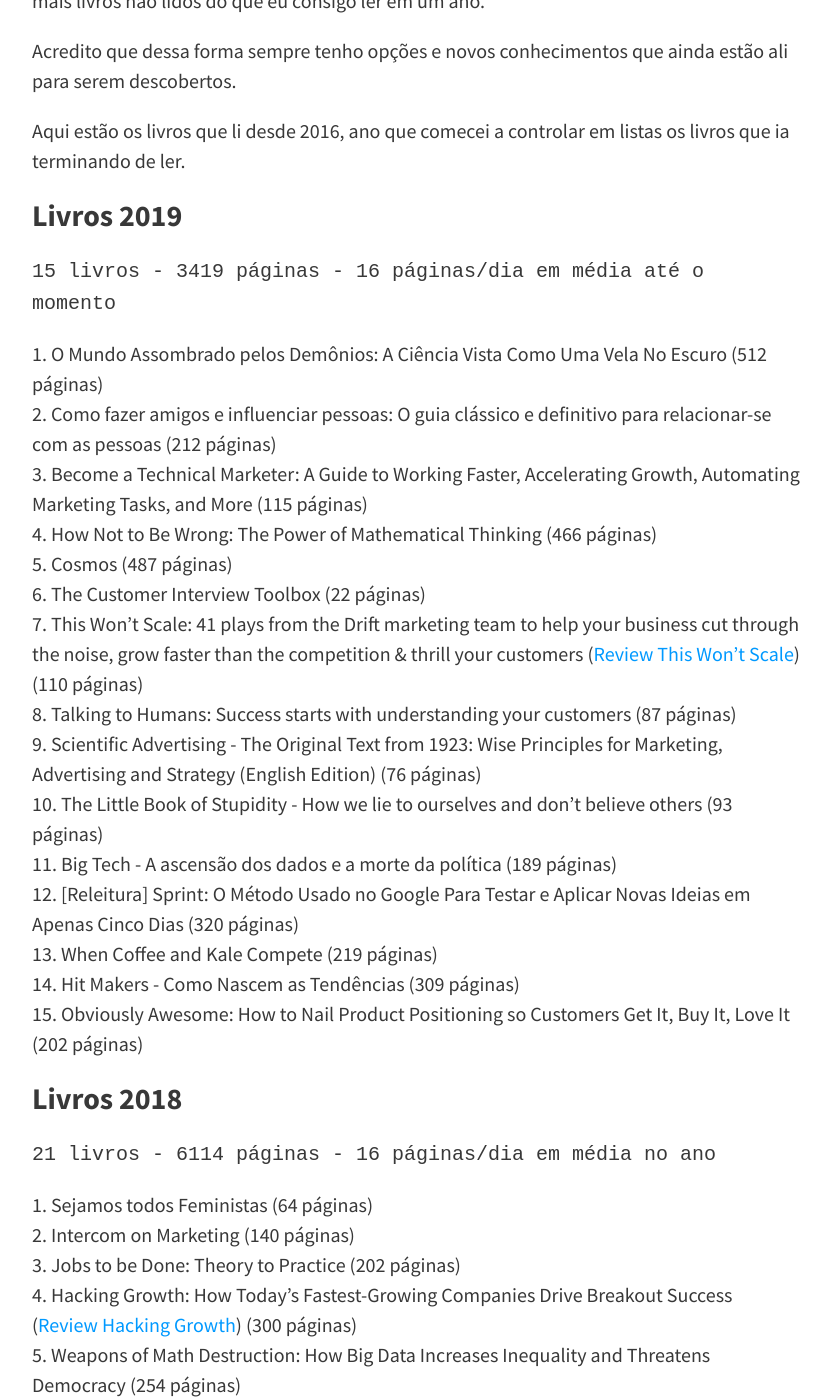
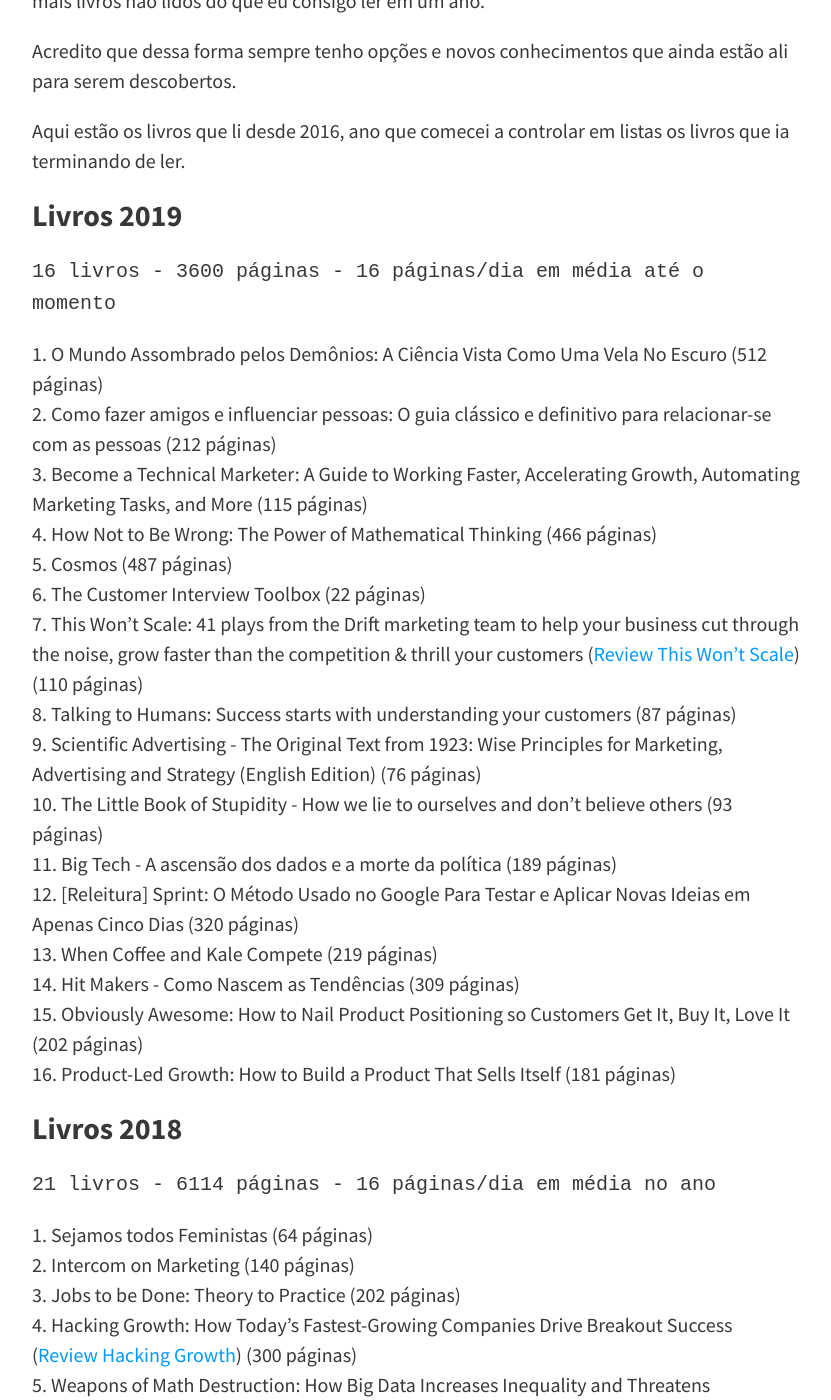
Before and after one commit to felipecbarbosa/felipecbarbosa.github.io, a Jekyll site: the page built from leituras.md, in a window 1280 px wide and 1400 px high, scrolled down 473 px. Shown: the whole window, without its empty margins (224-1055 px from the left). Built offline with Jekyll 4.4.1, drawn with Linux system fonts in a browser that asks for light colours; nearby versions of some CDN libraries; comment, search, counter and statistics services are not loaded.

Commit message:
Added PLG to leituras

````diff
--- a/leituras.md
+++ b/leituras.md
@@ -13,7 +13,7 @@ Acredito que dessa forma sempre tenho opções e novos conhecimentos que ainda e
 Aqui estão os livros que li desde 2016, ano que comecei a controlar em listas os livros que ia terminando de ler.
 
 ### Livros 2019
-```15 livros - 3419 páginas - 16 páginas/dia em média até o momento```
+```16 livros - 3600 páginas - 16 páginas/dia em média até o momento```
 1. O Mundo Assombrado pelos Demônios: A Ciência Vista Como Uma Vela No Escuro (512 páginas)
 2. Como fazer amigos e influenciar pessoas: O guia clássico e definitivo para relacionar-se com as pessoas (212 páginas)
 3. Become a Technical Marketer: A Guide to Working Faster, Accelerating Growth, Automating Marketing Tasks, and More (115 páginas)
@@ -29,6 +29,7 @@ Aqui estão os livros que li desde 2016, ano que comecei a controlar em listas o
 13. When Coffee and Kale Compete (219 páginas)
 14. Hit Makers - Como Nascem as Tendências (309 páginas)
 15. Obviously Awesome: How to Nail Product Positioning so Customers Get It, Buy It, Love It (202 páginas)
+16. Product-Led Growth: How to Build a Product That Sells Itself (181 páginas)
 
 ### Livros 2018
 ```21 livros - 6114 páginas - 16 páginas/dia em média no ano```
````
